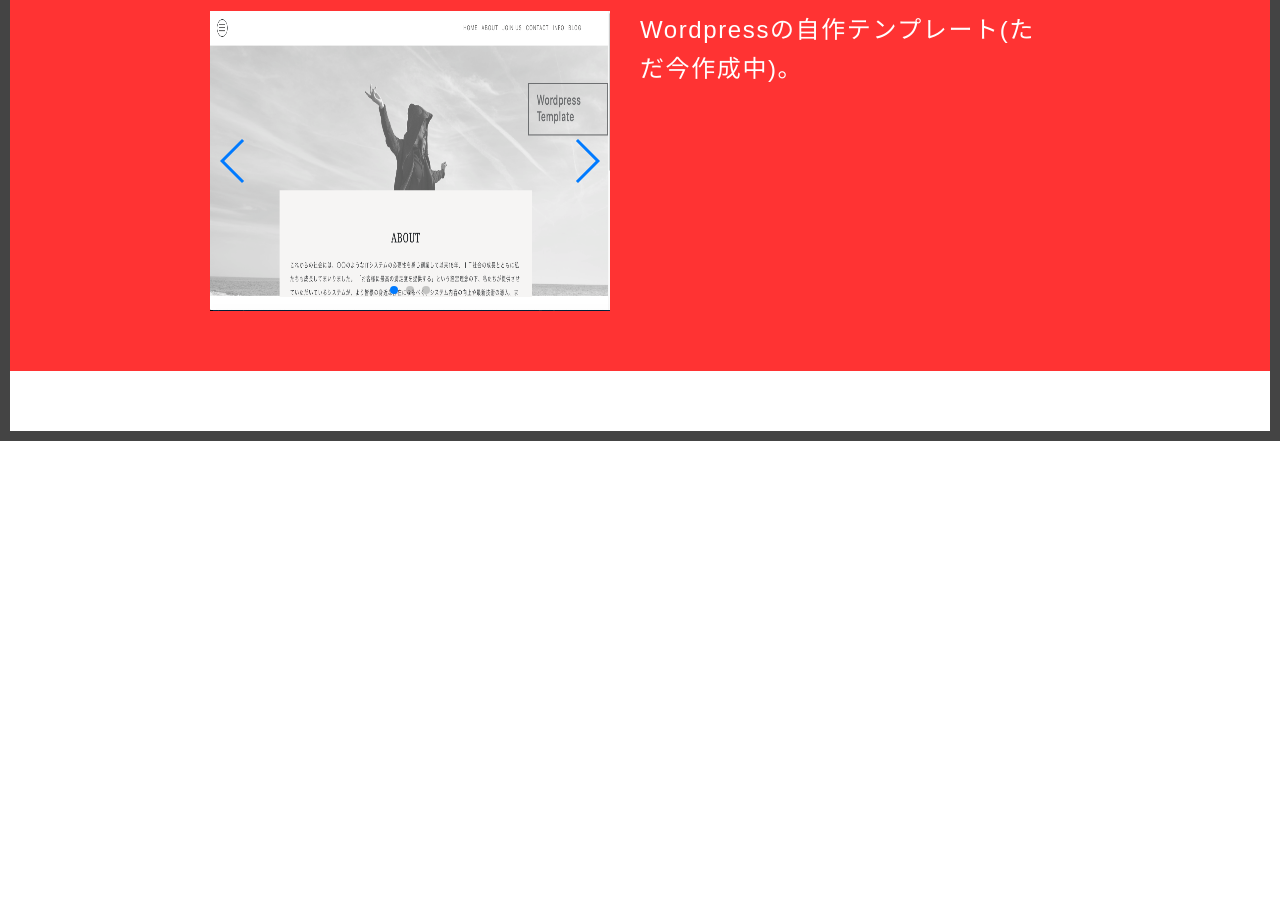
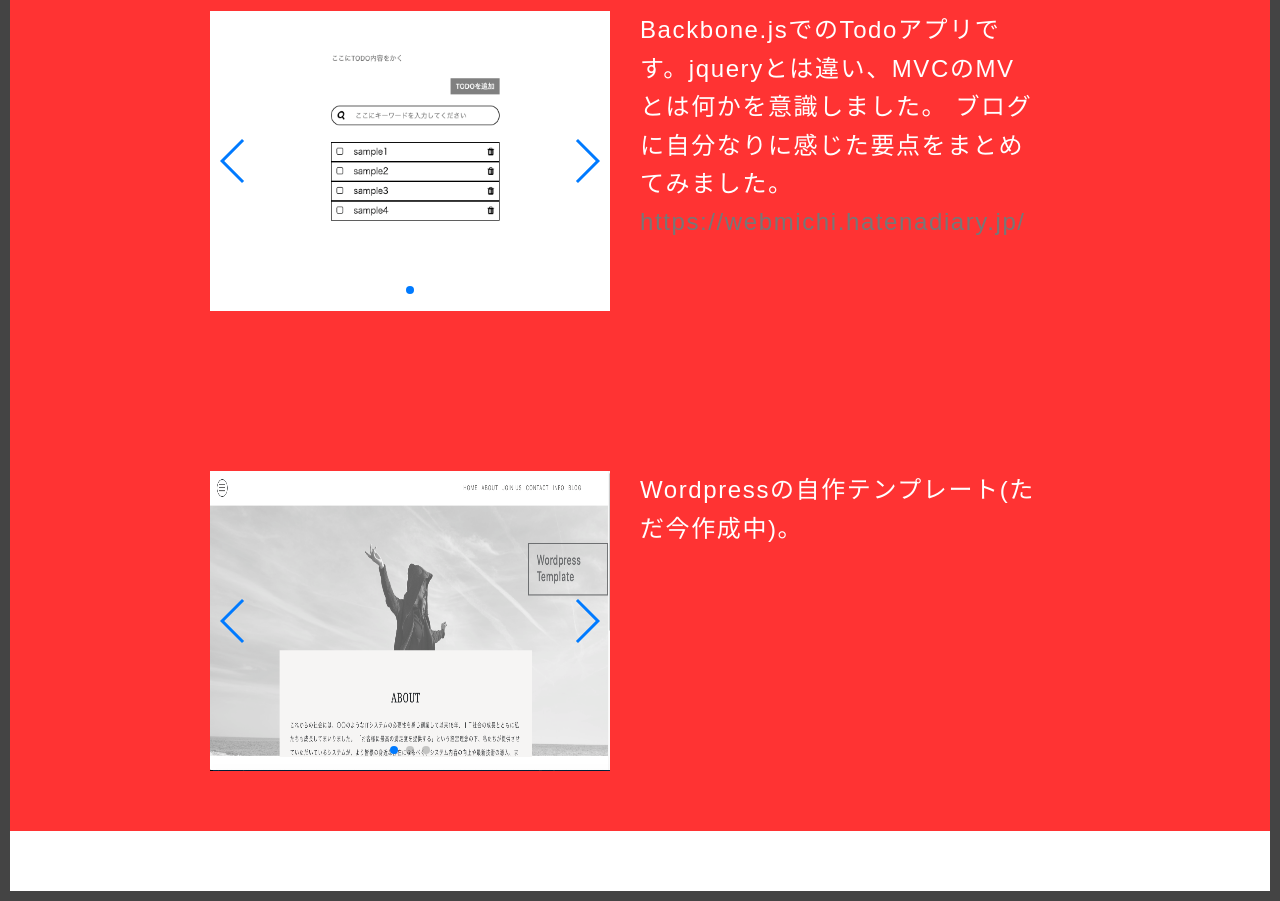
Before and after one commit to michitaka1996/MyPortfolio1, a website: page index.html in a window 1280 px wide. Shown: the part 2440-3341 px from the top of the page. Before the commit the page ends 2881 px from the top, so only its background shows below. Drawn offline with nearby package versions, Linux system fonts and the light colour scheme.

Commit message:
work detailを追加しました。

```diff
--- a/index.html
+++ b/index.html
@@ -81,8 +81,8 @@
                         <img class="acd-content-prof" src="images/jibun.jpeg">
                         <div class="acd-content-detail">
                             <p> 2019年1月からwebの勉強をはじめ、
-                                web業界で働くことを希望している井上道隆です。
-                                特にフロントエンドエンジニアを目指しています。<br>
+                                web業界を目指している井上道隆です。
+                                フロントエンドエンジニアを目指しています。<br>
                                 ブログ-><a href="https://webmichi.hatenadiary.jp/about">https://webmichi.hatenadiary.jp/about</a>
                             </p>
                         </div>
@@ -194,6 +194,24 @@
                     <div class="work-wrap">
                        <div class="swiper-container">
                         <div class="swiper-wrapper">
+                            <div class="swiper-slide"><img src="./images/backtodo1.jpeg" alt="Swiper01"></div>
+                        </div>
+                        <div class="swiper-pagination"></div>
+                        <div class="swiper-button-prev"></div>
+                        <div class="swiper-button-next"></div>
+                      </div>
+                      <div  class="work-comment">
+                        <p>
+                            Backbone.jsでのTodoアプリです。jqueryとは違い、MVCのMVとは何かを意識しました。
+                            ブログに自分なりに感じた要点をまとめてみました。
+                           <a href="https://webmichi.hatenadiary.jp/">https://webmichi.hatenadiary.jp/</a>
+                        </p>
+                      </div>
+                    </div>
+
+                    <div class="work-wrap">
+                       <div class="swiper-container">
+                        <div class="swiper-wrapper">
                             <div class="swiper-slide"><img src="./images/wordpress.jpeg" alt="Swiper01"></div>
                             <div class="swiper-slide"><img src="./images/wp2.jpeg" alt="Swiper01"></div>
                             <div class="swiper-slide"><img src="./images/wp3.jpeg" alt="Swiper01"></div>
```
Also changed, not shown: images/backtodo1.jpeg (added).
